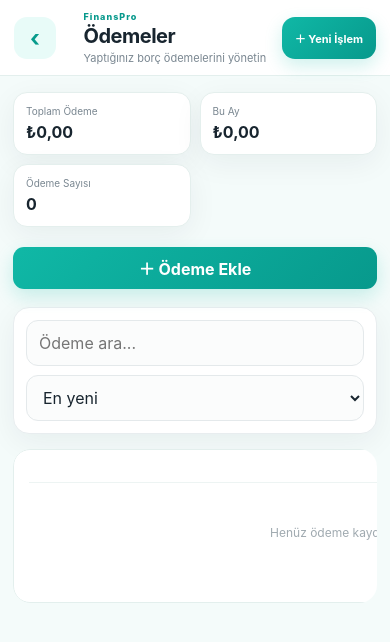
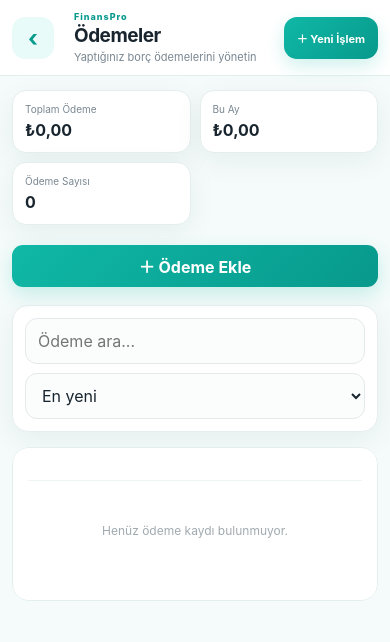
Before and after one commit to trkblc4127/FinansPro, a plain HTML site: page index.html in a window 390 px wide. Both pictures are taken after a click on the button "Tümünü Gör". Drawn offline with Linux system fonts and the light colour scheme.

```diff
--- a/style.css
+++ b/style.css
@@ -2391,3 +2391,152 @@ form {
 .mobile-bottom-nav {
     display: none;
 }
+/* =========================================
+   iPHONE DİKEY EKRAN ZORUNLU MOBİL DÜZEN
+   ========================================= */
+
+@media screen and (max-width: 600px) {
+
+    html,
+    body {
+        width: 100%;
+        max-width: 100%;
+        min-width: 0;
+        overflow-x: hidden !important;
+        margin: 0;
+        padding: 0;
+    }
+
+    * {
+        box-sizing: border-box;
+        max-width: 100%;
+    }
+
+    .sidebar {
+        display: none !important;
+    }
+
+    .main {
+        width: 100% !important;
+        min-width: 0 !important;
+        margin: 0 !important;
+        padding: 0 !important;
+    }
+
+    .topbar {
+        width: 100% !important;
+        min-width: 0 !important;
+        padding: 10px 12px !important;
+    }
+
+    .content {
+        width: 100% !important;
+        min-width: 0 !important;
+        padding: 14px 12px 100px !important;
+    }
+
+    .page-heading {
+        min-width: 0 !important;
+        flex: 1;
+    }
+
+    .page-heading h1 {
+        font-size: 19px !important;
+        white-space: nowrap;
+        overflow: hidden;
+        text-overflow: ellipsis;
+    }
+
+    .page-heading p {
+        white-space: nowrap;
+        overflow: hidden;
+        text-overflow: ellipsis;
+    }
+
+    /* Izgara sistemlerini tek kolona indir */
+
+    .kpi-grid,
+    .quick-grid,
+    .summary-grid,
+    .stats-grid,
+    .dashboard-grid,
+    .report-grid {
+        grid-template-columns: 1fr !important;
+        width: 100% !important;
+    }
+
+    /* Borçlar */
+
+    .debt-grid {
+        grid-template-columns: 1fr !important;
+        width: 100% !important;
+    }
+
+    /* Paneller */
+
+    .panel,
+    .table-panel,
+    .card,
+    .debt-card {
+        width: 100% !important;
+        min-width: 0 !important;
+    }
+
+    /* Tabloların ekranı taşmasını engelle */
+
+    .table-scroll {
+        width: 100% !important;
+        max-width: 100% !important;
+        overflow-x: hidden !important;
+    }
+
+    .table-scroll table {
+        width: 100% !important;
+        min-width: 0 !important;
+    }
+
+    /* Filtre alanı */
+
+    .filters,
+    .filter-panel {
+        display: flex !important;
+        flex-direction: column !important;
+        width: 100% !important;
+    }
+
+    .filters > *,
+    .filter-panel > * {
+        width: 100% !important;
+        min-width: 0 !important;
+    }
+
+    input,
+    select,
+    textarea,
+    button {
+        max-width: 100%;
+    }
+
+    /* Modal */
+
+    .modal-overlay {
+        padding: 10px !important;
+    }
+
+    .modal {
+        width: 100% !important;
+        max-width: 100% !important;
+        margin: 0 !important;
+    }
+
+    /* Rapor grafiği */
+
+    .chart-container,
+    .chart,
+    #monthlyChart {
+        width: 100% !important;
+        max-width: 100% !important;
+        overflow-x: auto;
+    }
+
+}
```
